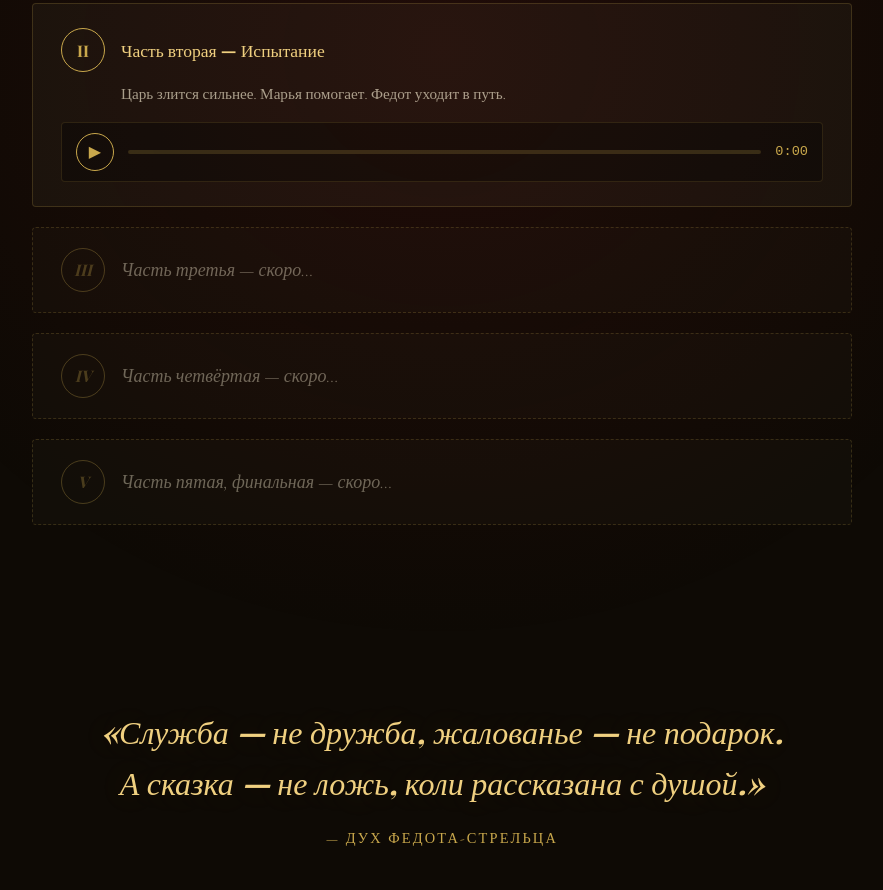
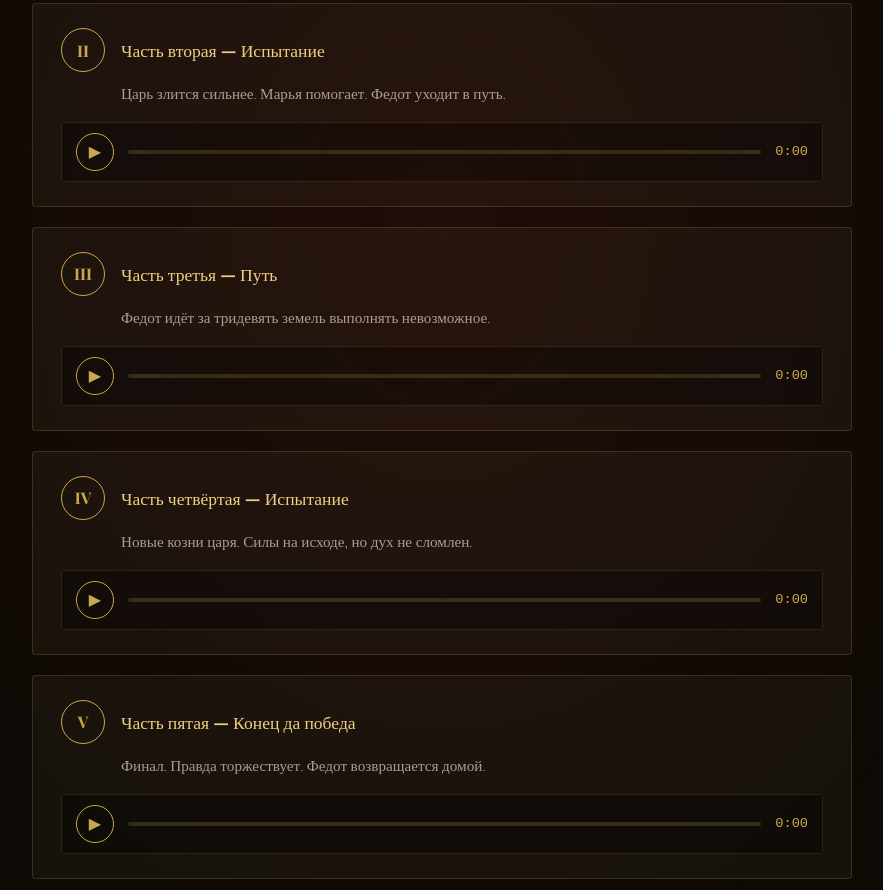
Before and after one commit to avtomaster24bot-lab/-fedot-skazka, a plain HTML site: page index.html in a window 1280 px wide. Shown: the part 2390-3280 px from the top of the page, without its empty margins (198-1081 px from the left). Drawn offline with nearby package versions, Linux system fonts and the light colour scheme; a web font is replaced by a local one.

```diff
--- a/index.html
+++ b/index.html
@@ -820,7 +820,7 @@
 <section class="player-section">
   <div class="container">
     <div class="divider reveal"><div class="divider-icon">✦ Слушать ✦</div></div>
-    <div class="section-label reveal">Бесплатно · 2 части уже доступны</div>
+    <div class="section-label reveal">Бесплатно · Все 5 частей доступны</div>
     <h2 class="section-title reveal">Все части сказки</h2>
 
     <div class="episodes-grid">
@@ -851,17 +851,43 @@
         </div>
       </div>
 
-      <div class="coming-soon-card reveal">
-        <div class="ep-num">III</div>
-        <div>Часть третья — <em>скоро…</em></div>
+      <div class="episode-card reveal" onclick="activateEp(this)">
+        <div class="episode-header">
+          <div class="ep-num">III</div>
+          <div class="ep-title">Часть третья — Путь</div>
+        </div>
+        <div class="ep-desc">Федот идёт за тридевять земель выполнять невозможное.</div>
+        <div class="custom-player" data-src="part3.mp3">
+          <button class="cp-btn" onclick="togglePlay(this)">▶</button>
+          <div class="cp-bar"><div class="cp-progress"></div></div>
+          <span class="cp-time">0:00</span>
+        </div>
       </div>
-      <div class="coming-soon-card reveal">
-        <div class="ep-num">IV</div>
-        <div>Часть четвёртая — <em>скоро…</em></div>
+
+      <div class="episode-card reveal" onclick="activateEp(this)">
+        <div class="episode-header">
+          <div class="ep-num">IV</div>
+          <div class="ep-title">Часть четвёртая — Испытание</div>
+        </div>
+        <div class="ep-desc">Новые козни царя. Силы на исходе, но дух не сломлен.</div>
+        <div class="custom-player" data-src="part4.mp3">
+          <button class="cp-btn" onclick="togglePlay(this)">▶</button>
+          <div class="cp-bar"><div class="cp-progress"></div></div>
+          <span class="cp-time">0:00</span>
+        </div>
       </div>
-      <div class="coming-soon-card reveal">
-        <div class="ep-num">V</div>
-        <div>Часть пятая, финальная — <em>скоро…</em></div>
+
+      <div class="episode-card reveal" onclick="activateEp(this)">
+        <div class="episode-header">
+          <div class="ep-num">V</div>
+          <div class="ep-title">Часть пятая — Конец да победа</div>
+        </div>
+        <div class="ep-desc">Финал. Правда торжествует. Федот возвращается домой.</div>
+        <div class="custom-player" data-src="part5.mp3">
+          <button class="cp-btn" onclick="togglePlay(this)">▶</button>
+          <div class="cp-bar"><div class="cp-progress"></div></div>
+          <span class="cp-time">0:00</span>
+        </div>
       </div>
 
     </div>
```
